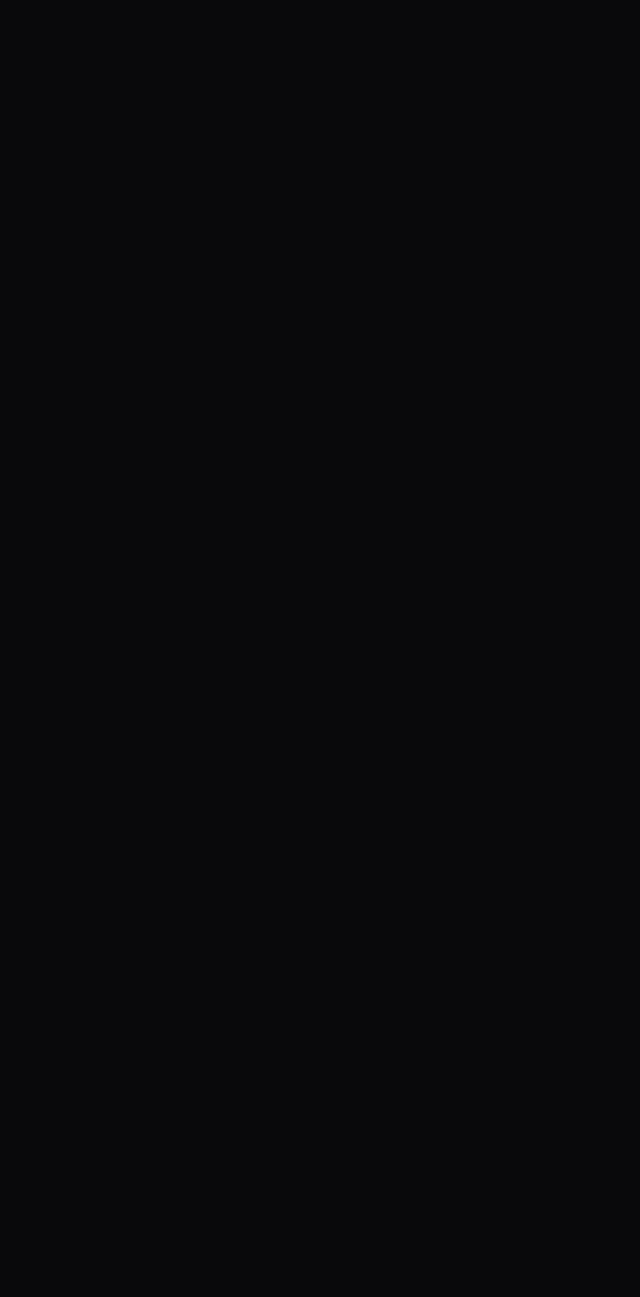
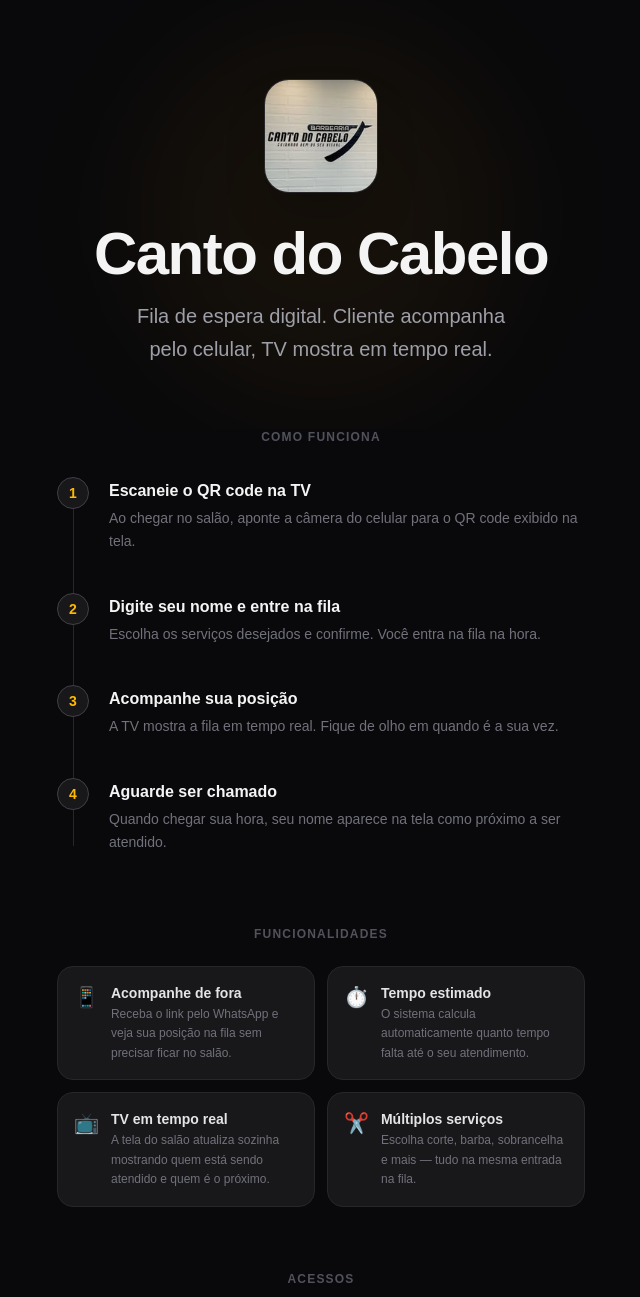
Before and after one commit to jpmoreiradev/canto-do-cabelo, a Next.js app: page / in a window 1280 px wide. Before the commit this address had no page. Shown: the top 1297 px of the page, without its empty margins (319-959 px from the left). Before the commit the page ends 800 px from the top, so only its background shows below. Built offline with nearby package versions, Linux system fonts and the light colour scheme.

Commit message:
feat: redesign home page with new layout, features, and access links

```diff
--- a/app/page.tsx
+++ b/app/page.tsx
@@ -1,5 +1,163 @@
-import { redirect } from 'next/navigation'
+import Link from 'next/link'
 
 export default function Home() {
-  redirect('/tv')
+  return (
+    <main className="min-h-screen bg-zinc-950 text-zinc-100 flex flex-col">
+
+      {/* ── Hero ── */}
+      <section className="flex flex-col items-center justify-center px-6 pt-20 pb-16 text-center relative overflow-hidden">
+        {/* glow de fundo */}
+        <div className="absolute inset-0 flex items-center justify-center pointer-events-none">
+          <div className="w-96 h-96 rounded-full bg-amber-500/5 blur-3xl" />
+        </div>
+
+        <img
+          src="/image.png"
+          alt="Canto do Cabelo"
+          className="h-28 w-auto rounded-3xl mb-8 shadow-2xl ring-1 ring-zinc-800 relative"
+        />
+        <h1 className="text-5xl md:text-6xl font-black tracking-tight mb-4 relative">
+          Canto do Cabelo
+        </h1>
+        <p className="text-zinc-400 text-lg md:text-xl max-w-sm leading-relaxed relative">
+          Fila de espera digital. Cliente acompanha pelo celular, TV mostra em tempo real.
+        </p>
+      </section>
+
+      {/* ── Como funciona ── */}
+      <section className="px-6 pb-16 max-w-xl mx-auto w-full">
+        <p className="text-xs font-semibold text-zinc-600 uppercase tracking-widest mb-8 text-center">
+          Como funciona
+        </p>
+
+        <div className="relative">
+          {/* linha vertical conectando os steps */}
+          <div className="absolute left-4 top-4 bottom-4 w-px bg-zinc-800" />
+
+          <ol className="space-y-0">
+            {steps.map((s, i) => (
+              <li key={i} className="flex gap-5 relative pb-8 last:pb-0">
+                <span className="relative z-10 shrink-0 w-8 h-8 rounded-full bg-zinc-900 border border-zinc-700 flex items-center justify-center text-amber-400 font-black text-sm">
+                  {i + 1}
+                </span>
+                <div className="pt-0.5 pb-2">
+                  <p className="text-zinc-100 font-semibold">{s.title}</p>
+                  <p className="text-zinc-500 text-sm mt-1 leading-relaxed">{s.desc}</p>
+                </div>
+              </li>
+            ))}
+          </ol>
+        </div>
+      </section>
+
+      {/* ── Funcionalidades ── */}
+      <section className="px-6 pb-16 max-w-xl mx-auto w-full">
+        <p className="text-xs font-semibold text-zinc-600 uppercase tracking-widest mb-6 text-center">
+          Funcionalidades
+        </p>
+        <div className="grid grid-cols-1 sm:grid-cols-2 gap-3">
+          {features.map((f, i) => (
+            <div key={i} className="bg-zinc-900 border border-zinc-800 rounded-2xl p-4 flex items-start gap-3">
+              <span className="text-xl shrink-0">{f.emoji}</span>
+              <div>
+                <p className="text-zinc-200 font-semibold text-sm">{f.title}</p>
+                <p className="text-zinc-500 text-xs mt-0.5 leading-relaxed">{f.desc}</p>
+              </div>
+            </div>
+          ))}
+        </div>
+      </section>
+
+      {/* ── Acessos ── */}
+      <section className="px-6 pb-20 max-w-xl mx-auto w-full">
+        <p className="text-xs font-semibold text-zinc-600 uppercase tracking-widest mb-8 text-center">
+          Acessos
+        </p>
+
+        <div className="grid grid-cols-1 sm:grid-cols-2 gap-3">
+          {links.map((l) => (
+            <Link
+              key={l.href}
+              href={l.href}
+              target="_blank"
+              className="group flex items-center gap-4 bg-zinc-900 border border-zinc-700 hover:border-amber-500 hover:bg-amber-500/5 rounded-2xl p-5 transition-all cursor-pointer active:scale-95"
+            >
+              <span className="text-2xl leading-none shrink-0">{l.emoji}</span>
+              <div className="min-w-0 flex-1">
+                <p className="font-bold text-amber-400">{l.label}</p>
+                <p className="text-zinc-500 text-sm mt-0.5 leading-snug">{l.desc}</p>
+                <span className="inline-flex items-center gap-1 text-xs text-zinc-400 group-hover:text-amber-400 mt-2 transition-colors">
+                  Clique aqui para acessar
+                  <svg className="w-3 h-3 group-hover:translate-x-0.5 transition-transform" fill="none" viewBox="0 0 24 24" stroke="currentColor" strokeWidth={2.5}>
+                    <path strokeLinecap="round" strokeLinejoin="round" d="M9 5l7 7-7 7" />
+                  </svg>
+                </span>
+              </div>
+            </Link>
+          ))}
+        </div>
+      </section>
+
+      <footer className="mt-auto text-center text-zinc-800 text-xs pb-8">
+        Canto do Cabelo
+      </footer>
+    </main>
+  )
 }
+
+const steps = [
+  {
+    title: 'Escaneie o QR code na TV',
+    desc: 'Ao chegar no salão, aponte a câmera do celular para o QR code exibido na tela.',
+  },
+  {
+    title: 'Digite seu nome e entre na fila',
+    desc: 'Escolha os serviços desejados e confirme. Você entra na fila na hora.',
+  },
+  {
+    title: 'Acompanhe sua posição',
+    desc: 'A TV mostra a fila em tempo real. Fique de olho em quando é a sua vez.',
+  },
+  {
+    title: 'Aguarde ser chamado',
+    desc: 'Quando chegar sua hora, seu nome aparece na tela como próximo a ser atendido.',
+  },
+]
+
+const features = [
+  {
+    emoji: '📱',
+    title: 'Acompanhe de fora',
+    desc: 'Receba o link pelo WhatsApp e veja sua posição na fila sem precisar ficar no salão.',
+  },
+  {
+    emoji: '⏱️',
+    title: 'Tempo estimado',
+    desc: 'O sistema calcula automaticamente quanto tempo falta até o seu atendimento.',
+  },
+  {
+    emoji: '📺',
+    title: 'TV em tempo real',
+    desc: 'A tela do salão atualiza sozinha mostrando quem está sendo atendido e quem é o próximo.',
+  },
+  {
+    emoji: '✂️',
+    title: 'Múltiplos serviços',
+    desc: 'Escolha corte, barba, sobrancelha e mais — tudo na mesma entrada na fila.',
+  },
+]
+
+const links = [
+  {
+    emoji: '📺',
+    label: 'Tela da TV',
+    desc: 'Exibe a fila e o QR code de cadastro no salão.',
+    href: '/tv',
+  },
+  {
+    emoji: '🔧',
+    label: 'Painel',
+    desc: 'Gerenciar fila, clientes e configurações.',
+    href: '/admin',
+  },
+]
```
